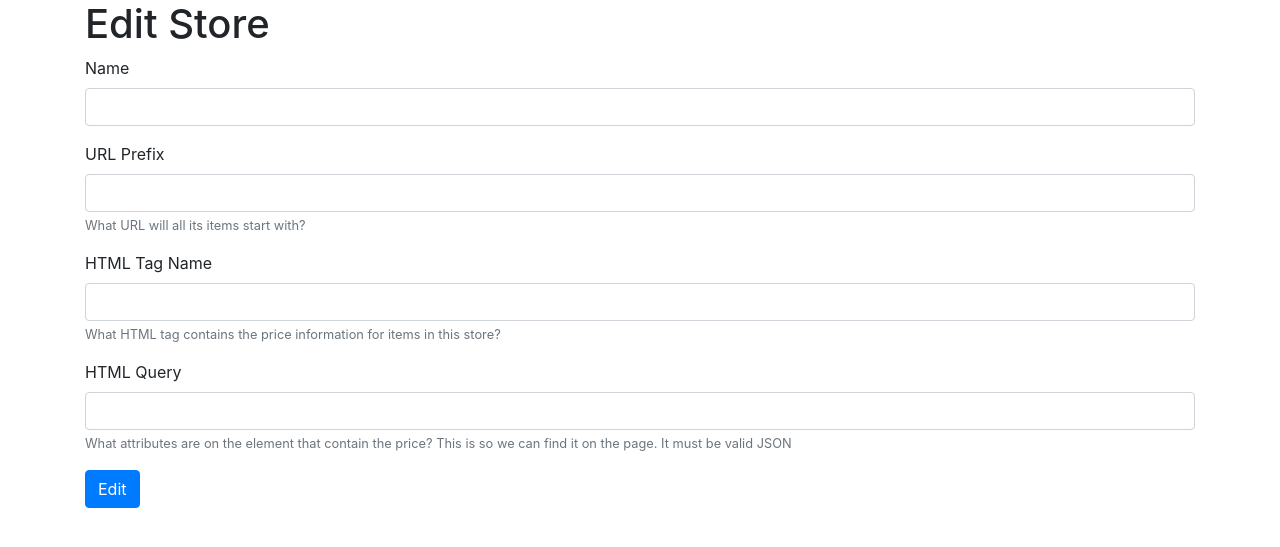
After one commit to manrodri/price-tracking-app, a Flask app: template src/templates/stores/edit_store.html in a window 1280 px wide. The commit adds this page. Shown: the top 547 px of the page. Run offline with Flask 2, Linux system fonts and the light colour scheme; the template is opened without the code that fills it, so the values that code supplies are empty; some libraries are stand-ins or nearby versions.

Commit message:
adding edit stores

```diff
--- /dev/null
+++ b/src/templates/stores/edit_store.html
@@ -0,0 +1,40 @@
+{% extends "base.html" %}
+{% block content %}
+<header>
+    <h1>Edit Store</h1>
+</header>
+<section class="edit-store-form">
+    <form method="post">
+        <div class="form-group">
+            <label for="name">Name</label>
+            <input type="text" class="form-control" id="name" name="name" value="{{ store.name}}">
+        </div>
+        <div class="form-group">
+            <label for="url_prefix">URL Prefix</label>
+            <input type="text" class="form-control" id="url_prefix" name="url_prefix" value="{{ store.url_prefix }}"
+                aria-describedby="urlPrefixHelp">
+            <small id="urlPrefixHelp" class="form-text text-muted">
+                What URL will all its items start with?
+            </small>
+        </div>
+        <div class="form-group">
+            <label for="tag_name">HTML Tag Name</label>
+            <input type="text" class="form-control" id="tag_name" name="tag_name" value="{{ store.tag_name }}"
+                aria-describedby="priceLimitHelp">
+            <small id="priceLimitHelp" class="form-text text-muted">
+                What HTML tag contains the price information for items in this store?
+            </small>
+        </div>
+        <div class="form-group">
+            <label for="query">HTML Query</label>
+            <input type="text" class="form-control" id="query" name="query" value="{{ store.query }}"
+                aria-describedby="queryHelp">
+            <small id="queryHelp" class="form-text text-muted">
+                What attributes are on the element that contain the price? This is so we can find it on the page. It must
+                be valid JSON
+            </small>
+        </div>
+        <button type="submit" class="btn btn-primary">Edit</button>
+    </form>
+</section>
+{% endblock %}
--- a/src/templates/stores/index.html
+++ b/src/templates/stores/index.html
@@ -13,6 +13,8 @@
 
                 For URLs starting with {{ store.url_prefix }}.
             </p>
+            <a class="btn btn-secondary" href="{{ url_for('stores.edit_store', store_id=store._id) }}">Edit</a>
+
         </div>
         {% endfor %}
     </div>
```
Also changed, not shown: src/views/stores.py (+21 -1 lines), src/static/css/style.css (added).
